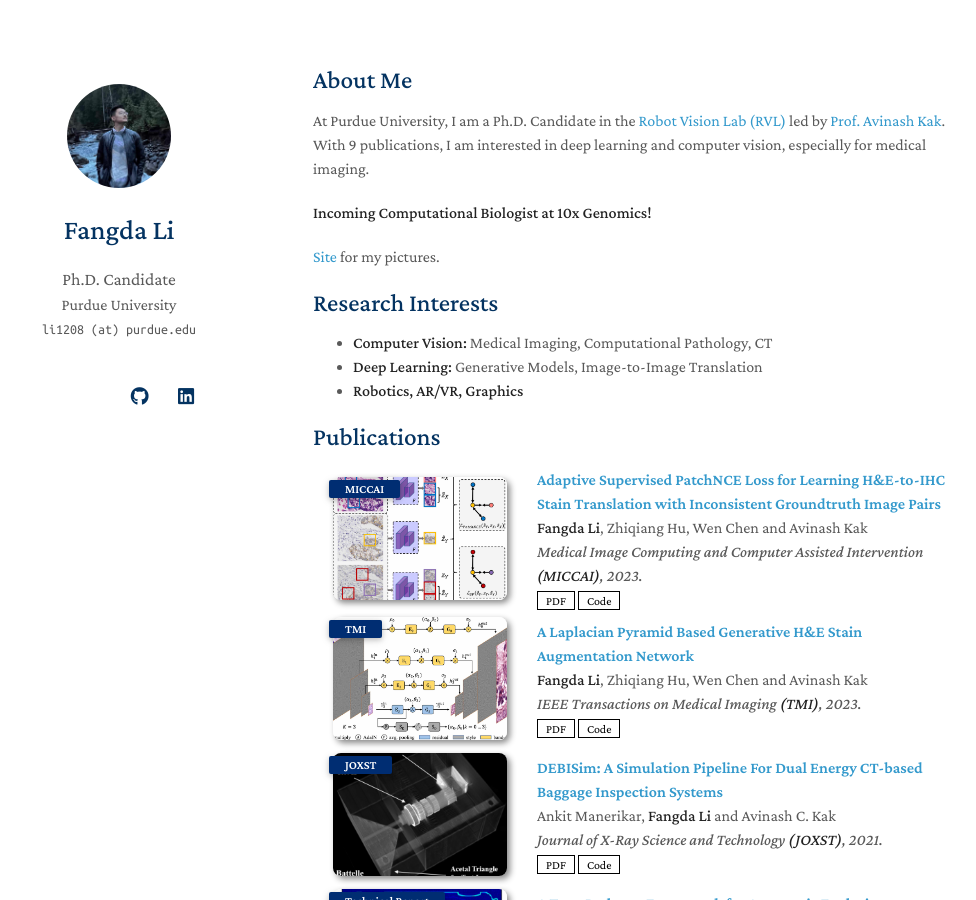
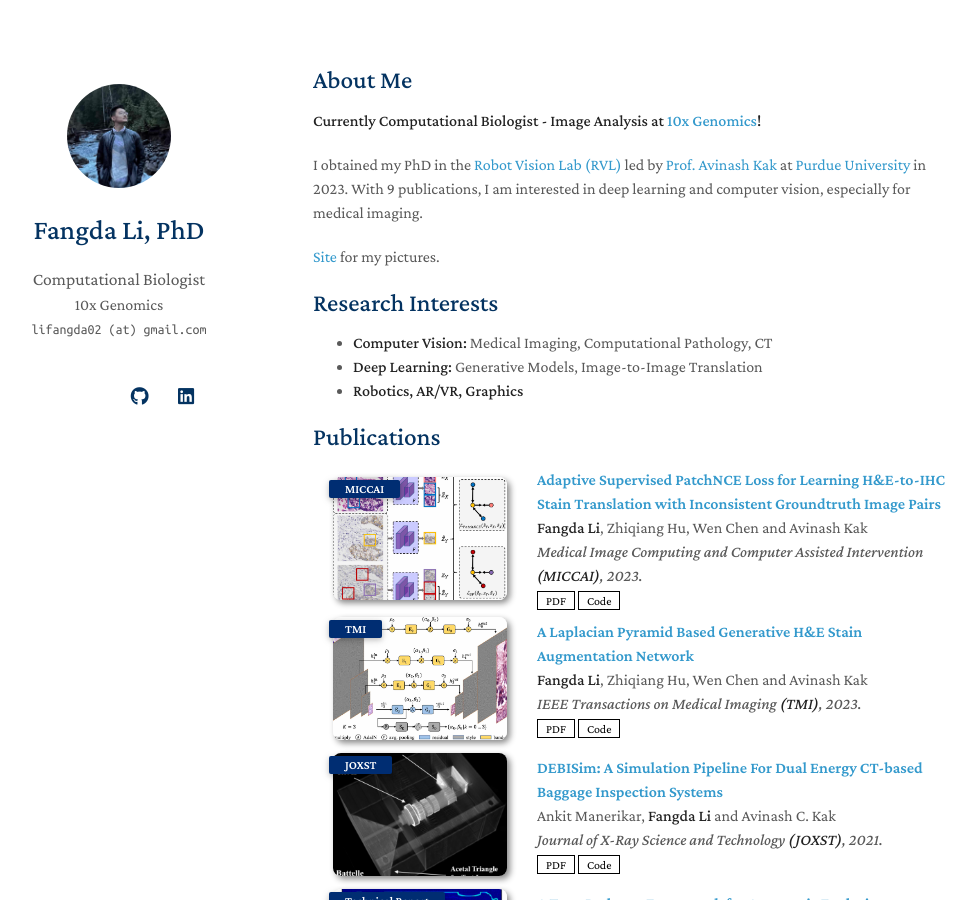
Before and after one commit to lifangda01/lifangda01.github.io, a Jekyll site: the page built from index.md, in a window 1280 px wide and 900 px high. Shown: the whole window, without its empty margins (157-1133 px from the left). Built offline with Jekyll 4.4.1, drawn with Linux system fonts in a browser that asks for light colours; nearby versions of some CDN libraries; a style sheet for code colours, icons or effects is not loaded; our own code applies the rules of GitHub Pages for plain Markdown files.

Commit message:
updated job

```diff
--- a/_config.yml
+++ b/_config.yml
@@ -1,8 +1,8 @@
 # Basic Information
-title: Fangda Li
-position: Ph.D. Candidate
-affiliation: Purdue University
-email: li1208 (at) purdue.edu
+title: Fangda Li, PhD
+position: Computational Biologist
+affiliation: 10x Genomics
+email: lifangda02 (at) gmail.com
 
 # Search Engine Optimization (SEO)
 # The following information is used to improve the website traffic from search engines, e.g., Google.
--- a/index.md
+++ b/index.md
@@ -4,10 +4,10 @@ layout: homepage
 
 ## About Me
 
-At Purdue University, I am a Ph.D. Candidate in the [Robot Vision Lab (RVL)](https://engineering.purdue.edu/RVL/) led by [Prof. Avinash Kak](https://engineering.purdue.edu/kak/).
+**Currently Computational Biologist - Image Analysis at [10x Genomics](https://www.10xgenomics.com/)!**
+
+I obtained my PhD in the [Robot Vision Lab (RVL)](https://engineering.purdue.edu/RVL/) led by [Prof. Avinash Kak](https://engineering.purdue.edu/kak/) at [Purdue University](https://www.purdue.edu/) in 2023.
 With 9 publications, I am interested in deep learning and computer vision, especially for medical imaging.
-
-**Incoming Computational Biologist at 10x Genomics!**
 
 [Site](https://lifangda01.github.io/imgsat/) for my pictures.
 
```
